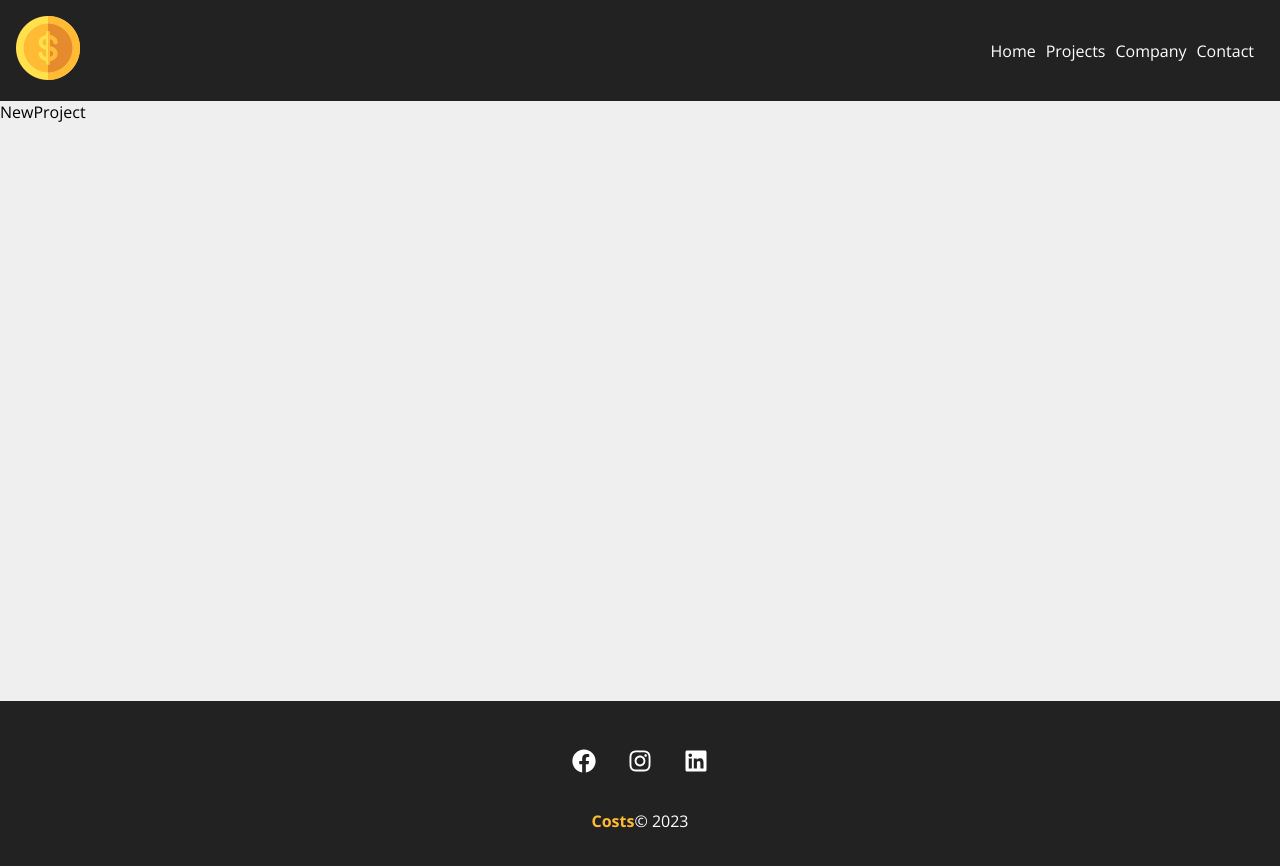
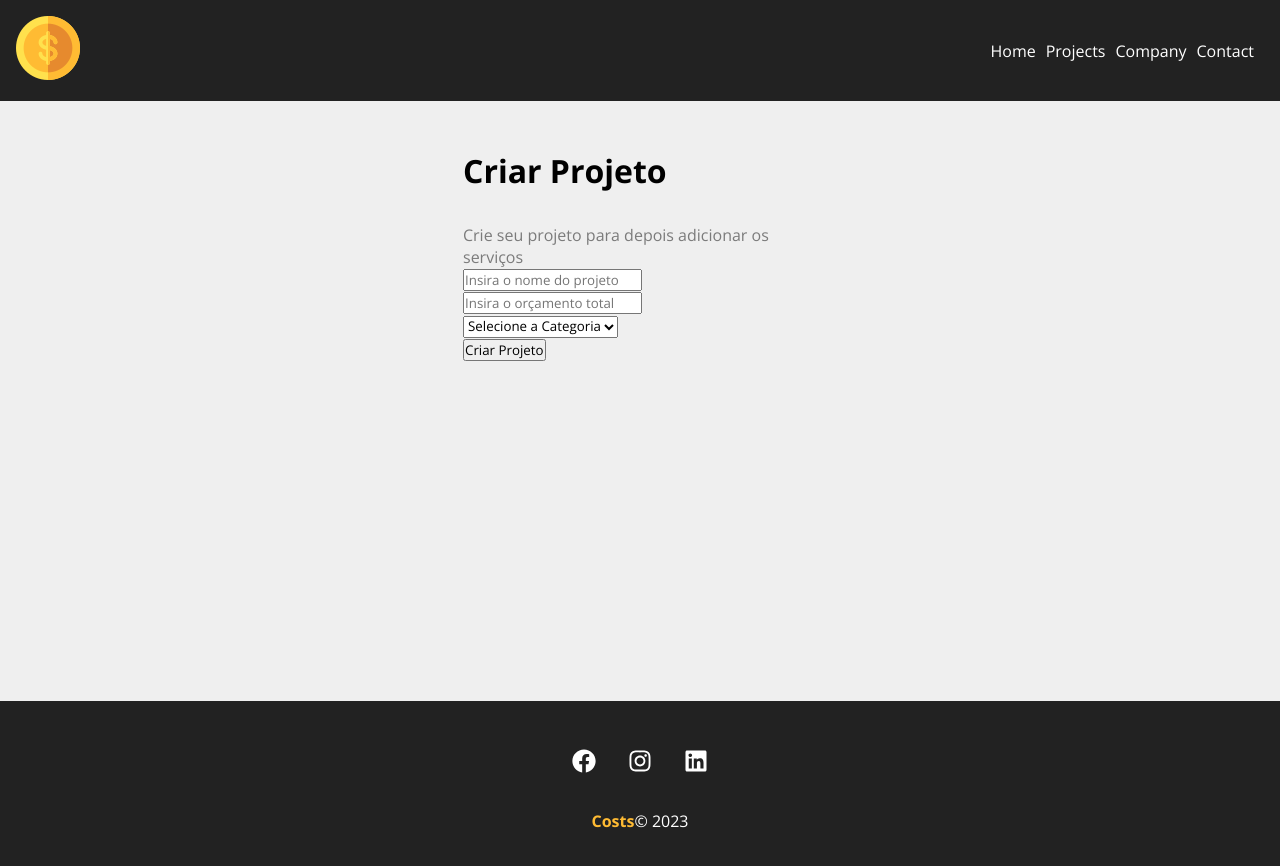
Before and after one commit to yohran1/Costs, a React (Create React App) app: page /newproject in a window 1280 px wide. Shown: the top 866 px of the page. Built offline with nearby package versions, Linux system fonts and the light colour scheme.

Commit message:
Página para o formulário de projeto

```diff
--- a/src/components/pages/NewProject.js
+++ b/src/components/pages/NewProject.js
@@ -1,9 +1,12 @@
-
+import ProjectForm from '../project/ProjectForm'
+import style from './NewProject.module.css'
 
 export default function NewProject(){
     return (
-        <div>
-            <p>NewProject</p>
+        <div className={style.newproject_container}>
+            <h1>Criar Projeto</h1>
+            <p>Crie seu projeto para depois adicionar os serviços</p>
+            <ProjectForm />
         </div>
     )
 }
--- /dev/null
+++ b/src/components/pages/NewProject.module.css
@@ -0,0 +1,11 @@
+.newproject_container{
+    width: 450px;
+    margin: 0 auto;
+    padding: 3em;
+}
+.newproject_container h1{
+    margin-bottom: 1em;
+}
+.newproject_container p{
+    color: #7b7b7b;
+}
--- /dev/null
+++ b/src/components/project/ProjectForm.js
@@ -0,0 +1,20 @@
+
+
+export default function ProjectForm(props){
+    return(
+        <form>
+            <div>
+                <input type="text" placeholder="Insira o nome do projeto"/>
+            </div>
+            <div>
+                <input type="number" placeholder="Insira o orçamento total"/>
+            </div>
+            <select name="category_id">
+                <option disabled selected>Selecione a Categoria</option>
+            </select>
+            <div>
+                <input type="submit" value="Criar Projeto" />
+            </div>
+        </form>
+    )
+}
```
